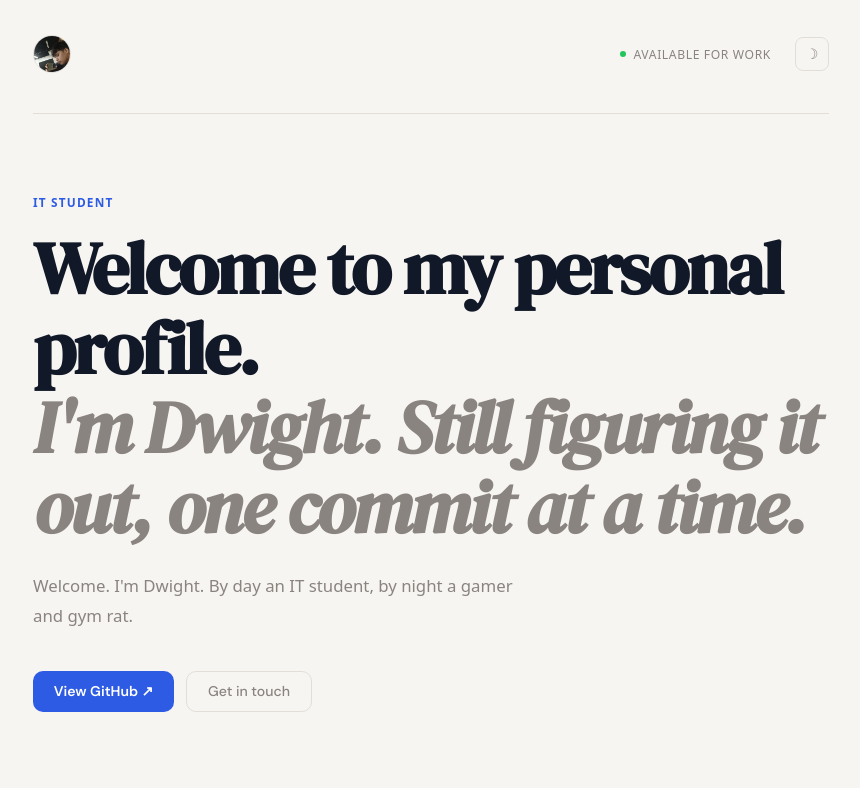
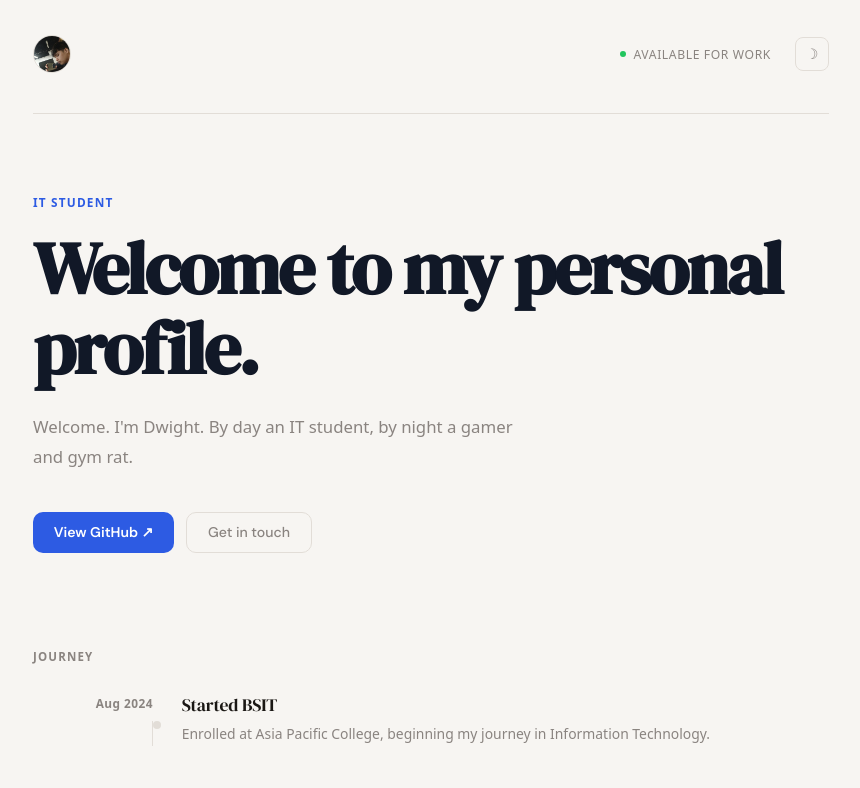
Before and after one commit to dwightening26/dwightening26-personal-website-finals-fernandez, a React app in the folder my-profile-fernandez/frontend/: page / in a window 1280 px wide. Shown: the top 788 px of the page, without its empty margins (209-1069 px from the left). Built offline with nearby package versions, Linux system fonts and the light colour scheme; no server answers; the database is empty; the HTML template or start-up script is replaced by a standard one.

Commit message:
removing span

```diff
--- a/my-profile-fernandez/frontend/src/App.jsx
+++ b/my-profile-fernandez/frontend/src/App.jsx
@@ -134,7 +134,6 @@ function App() {
         <p className="eyebrow">IT Student</p>
         <h1>
           Welcome to my personal profile.<br />
-          <span className="hero-italic">I'm Dwight. Still figuring it out, one commit at a time.</span>
         </h1>
         <p className="hero-description">
           Welcome. I'm Dwight. By day an IT student, by night a gamer and gym rat.
```
